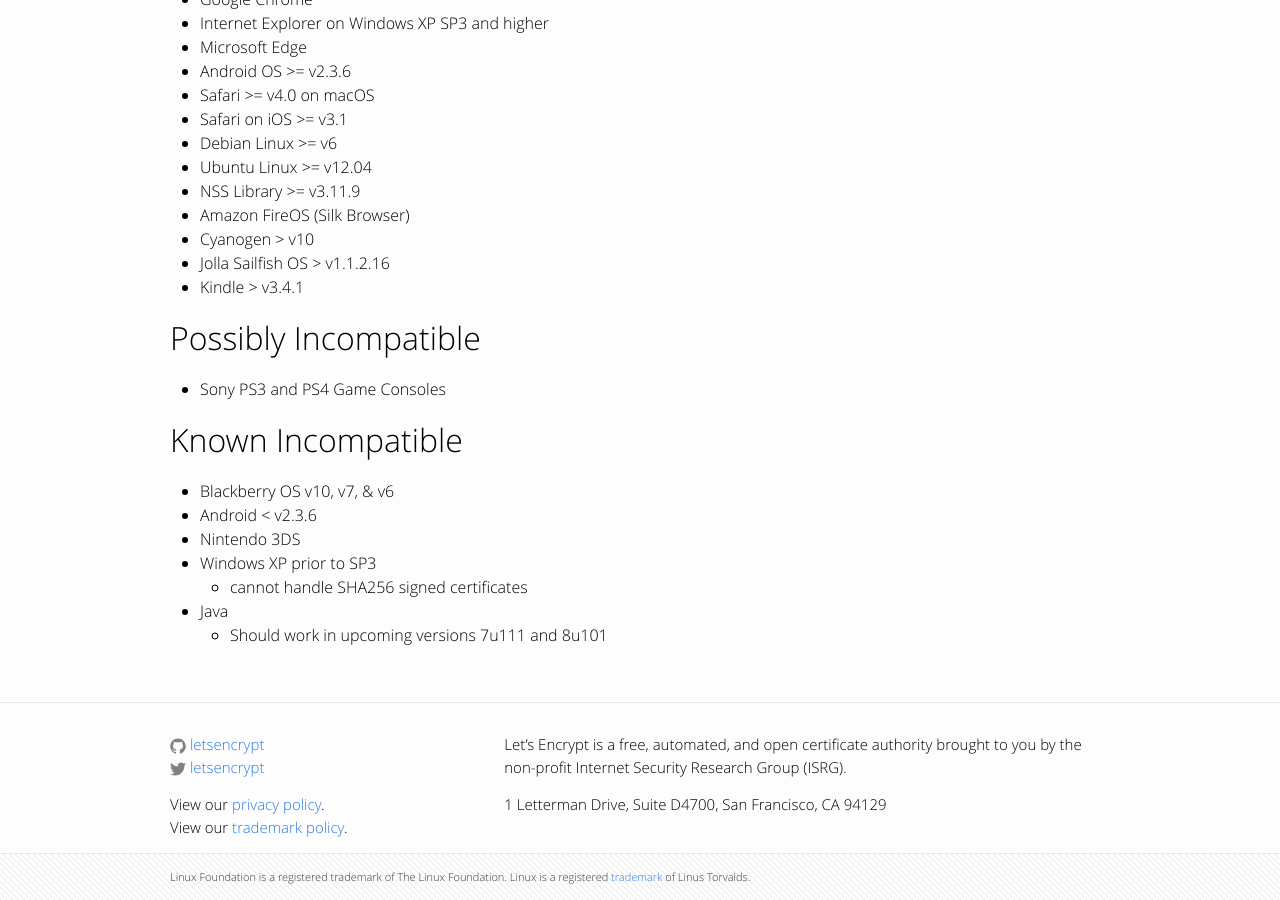
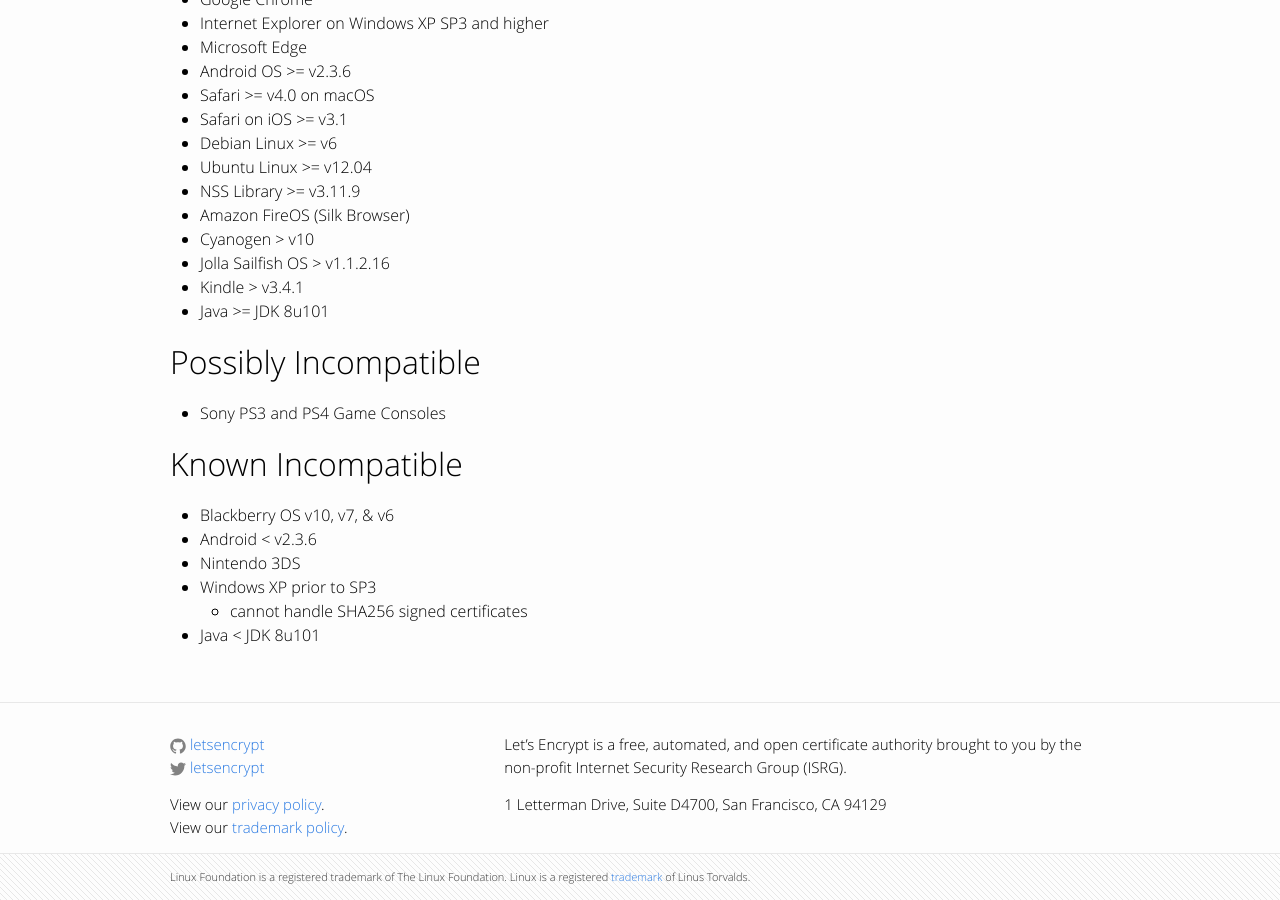
Before and after one commit to snowman1120/website, a Jekyll site: the page built from docs/cert-compat.md, in a window 1280 px wide and 900 px high, scrolled down 656 px. Built offline with Jekyll 4.4.1, drawn with Linux system fonts in a browser that asks for light colours.

Commit message:
Update Java cert compatibility status.

```diff
--- a/docs/cert-compat.md
+++ b/docs/cert-compat.md
@@ -29,6 +29,7 @@ You may want to visit [this particular community forum discussion](https://commu
 * Cyanogen > v10
 * Jolla Sailfish OS > v1.1.2.16
 * Kindle > v3.4.1
+* Java >= JDK 8u101
 
 # Possibly Incompatible
 
@@ -41,5 +42,4 @@ You may want to visit [this particular community forum discussion](https://commu
 * Nintendo 3DS
 * Windows XP prior to SP3
   * cannot handle SHA256 signed certificates
-* Java
-  * Should work in upcoming versions 7u111 and 8u101
+* Java < JDK 8u101
```
